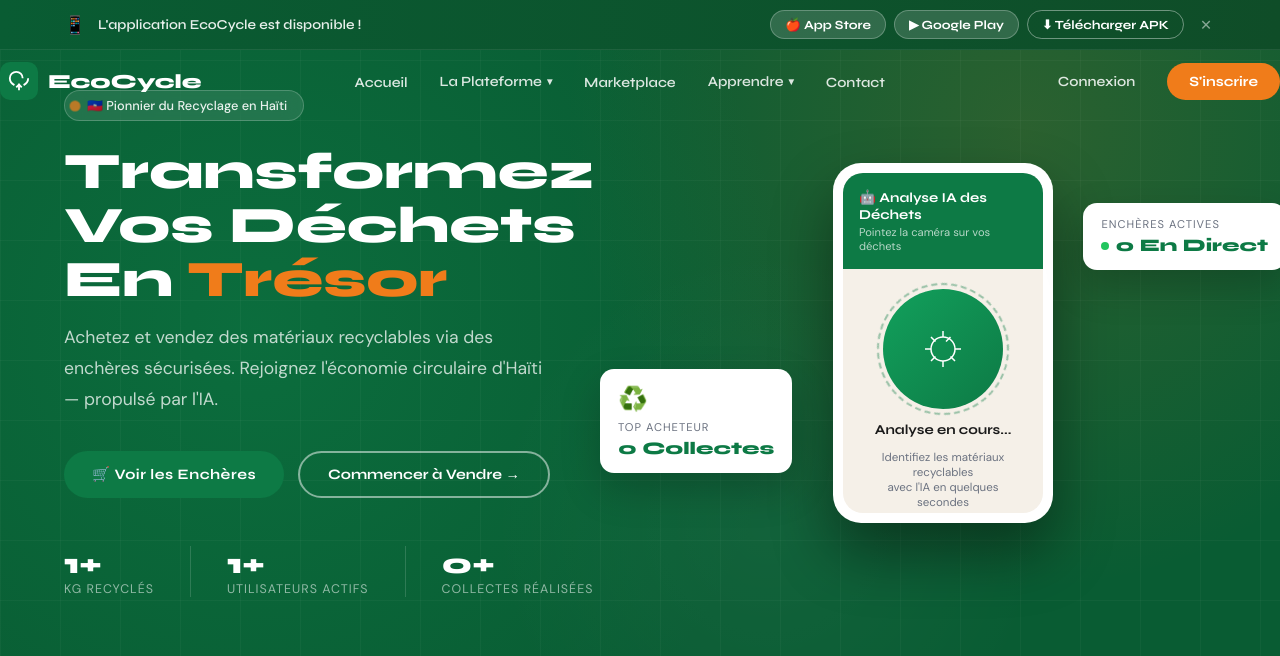
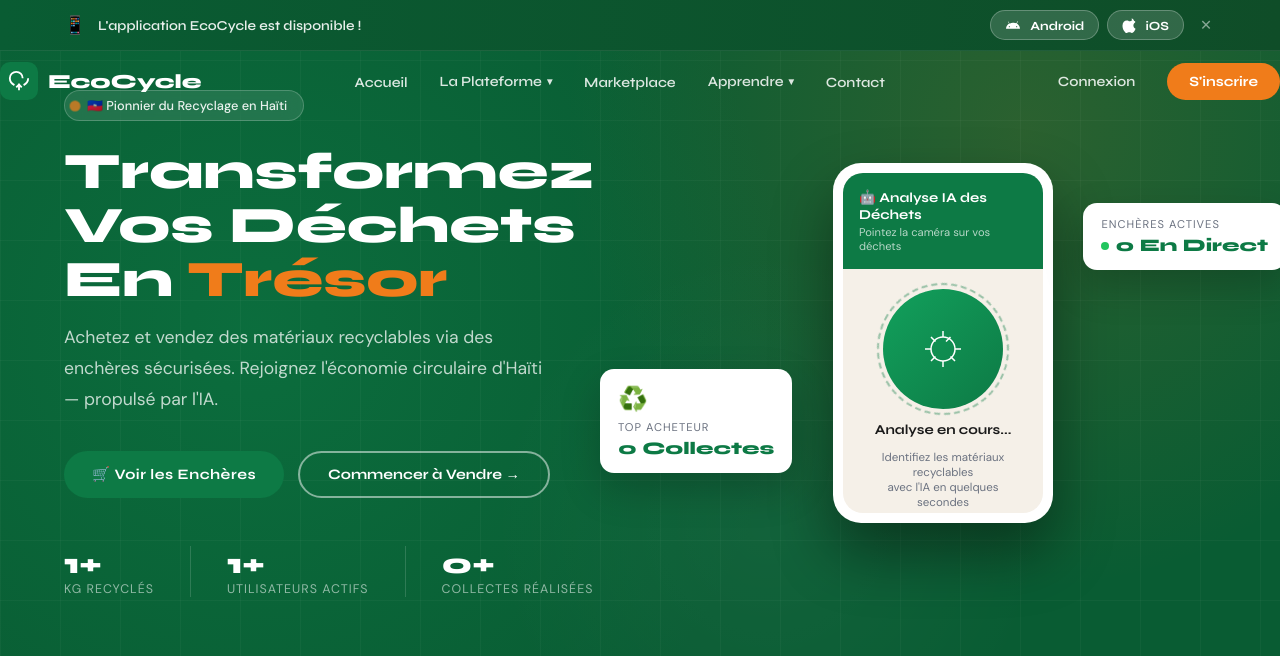
Before and after one commit to Vaillantval/Eco-Cycle, a Django app: page / in a window 1280 px wide. Shown: the top 656 px of the page. Run offline with Django 5.2, Linux system fonts and the light colour scheme; tables that the repository leaves empty hold one stand-in row (values such as "Sample post"); grey boxes marked "Sample" are stand-in pictures; data that the repository does not hold is empty; parts of the project's set-up code (start-up, migrations or seed data) failed here and were passed over.

Commit message:
feat: replace app store URLs with direct APK/IPA file uploads
- Model: remove android_apk_url + ios_store_url, add ios_direct_ipa FileField
- Admin site config: upload section now shows Android (green robot SVG) and
  iOS (Apple logo SVG) with file inputs accepting .apk / .ipa only
- App banner in base.html: shows SVG-branded download buttons for whichever
  files are uploaded, no external links

Co-Authored-By: Claude Sonnet 4.6 <noreply@anthropic.com>

```diff
--- a/apps/core/models.py
+++ b/apps/core/models.py
@@ -33,9 +33,8 @@ class SiteConfiguration(models.Model):
     linkedin_url  = models.URLField(blank=True, verbose_name='LinkedIn URL')
 
     # Application mobile
-    android_apk_url    = models.URLField(blank=True, verbose_name='Google Play URL')
-    ios_store_url      = models.URLField(blank=True, verbose_name='App Store URL')
-    android_direct_apk = models.FileField(upload_to='android/', null=True, blank=True, verbose_name='APK direct (.apk)', help_text='Fichier .apk à télécharger directement')
+    android_direct_apk = models.FileField(upload_to='android/', null=True, blank=True, verbose_name='APK Android (.apk)')
+    ios_direct_ipa     = models.FileField(upload_to='ios/', null=True, blank=True, verbose_name='IPA iOS (.ipa)')
 
     # SEO & Footer
     meta_description    = models.TextField(blank=True, verbose_name='Meta description (SEO)', help_text='160 caractères max')
--- a/templates/base.html
+++ b/templates/base.html
@@ -109,25 +109,22 @@
   </div>
 
   <!-- BANNIÈRE APPLICATION MOBILE -->
-  {% if site_config and site_config.android_apk_url or site_config.ios_store_url or site_config.android_direct_apk %}
+  {% if site_config and site_config.android_direct_apk or site_config.ios_direct_ipa %}
   <div class="app-banner" id="appBanner">
     <div class="app-banner-inner">
       <span class="app-banner-icon">📱</span>
       <span class="app-banner-text">L'application EcoCycle est disponible !</span>
       <div class="app-banner-btns">
-        {% if site_config.ios_store_url %}
-          <a href="{{ site_config.ios_store_url }}" target="_blank" class="app-banner-btn">
-            🍎 App Store
+        {% if site_config.android_direct_apk %}
+          <a href="{{ site_config.android_direct_apk.url }}" download class="app-banner-btn">
+            <svg xmlns="http://www.w3.org/2000/svg" width="16" height="16" viewBox="0 0 24 24" fill="currentColor" style="vertical-align:middle;margin-right:4px;"><path d="M17.523 15.341a.87.87 0 0 1-.87-.87.87.87 0 0 1 .87-.87.87.87 0 0 1 .87.87.87.87 0 0 1-.87.87m-11.046 0a.87.87 0 0 1-.87-.87.87.87 0 0 1 .87-.87.87.87 0 0 1 .87.87.87.87 0 0 1-.87.87M17.78 9.77l1.745-3.022a.363.363 0 0 0-.133-.496.363.363 0 0 0-.496.133l-1.767 3.059A10.782 10.782 0 0 0 12 8.622c-1.82 0-3.535.46-5.129 1.422L5.104 6.985a.363.363 0 0 0-.496-.133.363.363 0 0 0-.133.496L6.22 9.77C3.535 11.376 1.74 14.253 1.5 17.6h21c-.24-3.347-2.035-6.224-4.72-7.83"/></svg>
+            Android
           </a>
         {% endif %}
-        {% if site_config.android_apk_url %}
-          <a href="{{ site_config.android_apk_url }}" target="_blank" class="app-banner-btn">
-            ▶ Google Play
-          </a>
-        {% endif %}
-        {% if site_config.android_direct_apk %}
-          <a href="{{ site_config.android_direct_apk.url }}" download class="app-banner-btn app-banner-btn-outline">
-            ⬇ Télécharger APK
+        {% if site_config.ios_direct_ipa %}
+          <a href="{{ site_config.ios_direct_ipa.url }}" download class="app-banner-btn">
+            <svg xmlns="http://www.w3.org/2000/svg" width="14" height="16" viewBox="0 0 814 1000" fill="currentColor" style="vertical-align:middle;margin-right:4px;"><path d="M788.1 340.9c-5.8 4.5-108.2 62.2-108.2 190.5 0 148.4 130.3 200.9 134.2 202.2-.6 3.2-20.7 71.9-68.7 141.9-42.8 61.6-87.5 123.1-155.5 123.1s-85.5-39.5-164-39.5c-76 0-103.7 40.8-165.9 40.8s-105-57.8-155.5-127.4C46 790.7 0 663 0 541.8c0-207.5 135.4-317.3 269-317.3 70.1 0 128.4 46.4 172.5 46.4 42.8 0 109.6-49 192.5-49 31 0 108.2 2.6 168.7 75.5zm-174.6-123.8c-19.5-23.4-42.8-58.5-42.8-101.2 0-5.8.6-11.7 1.9-16.9C657.8 120 724 175 724 274.7c0 44.9-19.5 87.5-46.4 113.6-2.6 2.6-12.3 13-19.5 13h-.3c-37.7 0-84.5-50.8-84.5-50.8l.2-.4z"/></svg>
+            iOS
           </a>
         {% endif %}
       </div>
--- a/web/views/admin_views.py
+++ b/web/views/admin_views.py
@@ -776,7 +776,7 @@ class AdminSiteConfigView(AdminRequiredMixin, View):
             'site_name', 'tagline', 'hero_badge', 'hero_title_1', 'hero_title_2',
             'hero_subtitle', 'contact_email', 'contact_phone', 'whatsapp', 'address',
             'hours', 'facebook_url', 'instagram_url', 'twitter_url', 'youtube_url',
-            'linkedin_url', 'android_apk_url', 'ios_store_url', 'meta_description',
+            'linkedin_url', 'meta_description',
             'google_analytics_id', 'copyright_text', 'maintenance_message',
         ]
         for f in fields_text:
@@ -792,6 +792,8 @@ class AdminSiteConfigView(AdminRequiredMixin, View):
             config.favicon = request.FILES['favicon']
         if request.FILES.get('android_direct_apk'):
             config.android_direct_apk = request.FILES['android_direct_apk']
+        if request.FILES.get('ios_direct_ipa'):
+            config.ios_direct_ipa = request.FILES['ios_direct_ipa']
 
         config.save()
         messages.success(request, 'Configuration du site enregistrée.')
```
Also changed, not shown: templates/admin_panel/site_config.html (+46 -14 lines), apps/core/migrations/0004_add_ios_ipa_remove_url_fields.py (added).
